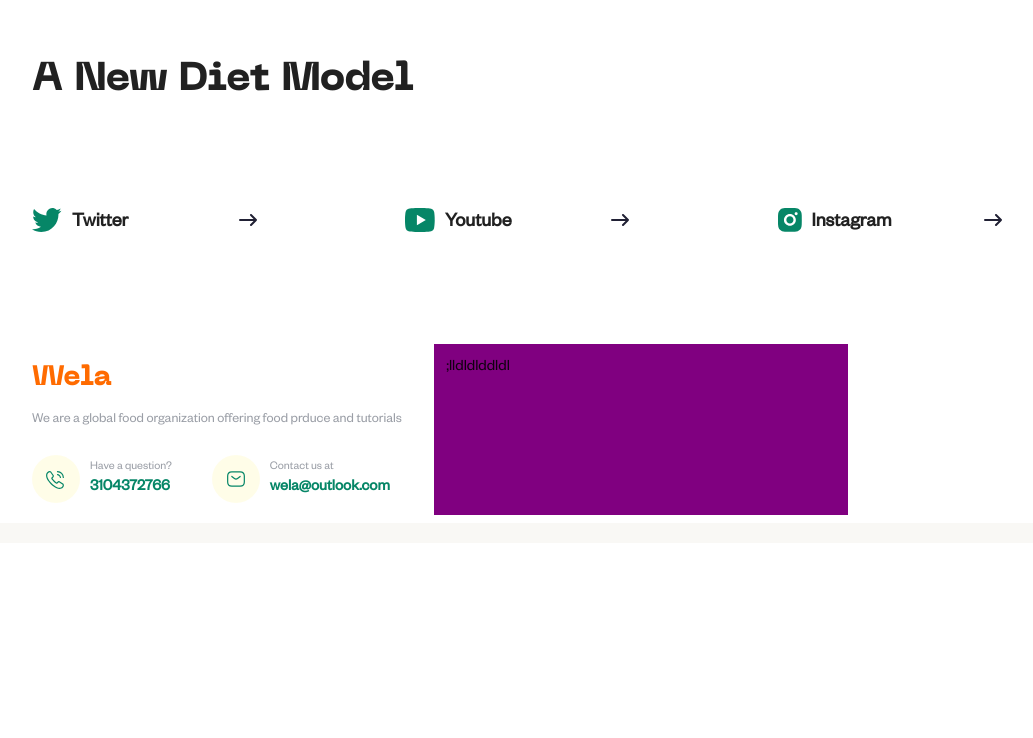
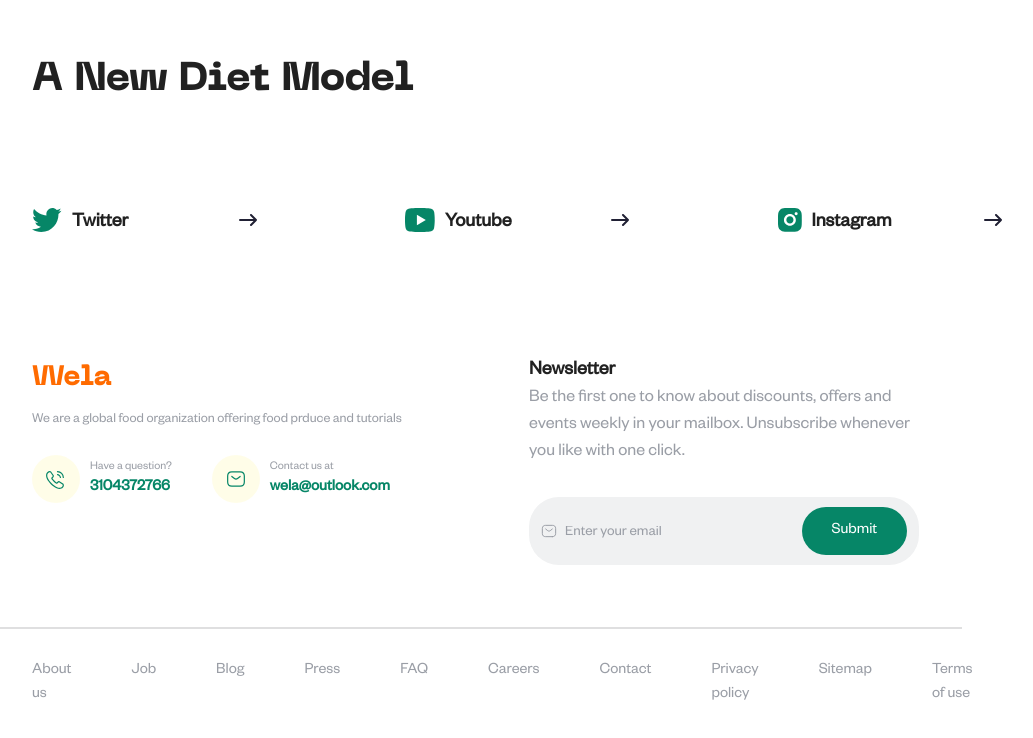
Before and after one commit to kennydageek/wela-foods, a Vue app: page / in a window 1280 px wide. Shown: the part 8134-8872 px from the top of the page, without its empty margins (188-1221 px from the left). Before the commit the page ends 8677 px from the top, so only its background shows below. Built offline with nearby package versions, Linux system fonts and the light colour scheme; what vuejs-countdown-timer would draw is missing.

Commit message:
footer-bottom links added

```diff
--- /dev/null
+++ b/src/components/FooterBottomComp.vue
@@ -0,0 +1,88 @@
+<template>
+  <div class="footer-bottom-wrapper">
+    <hr />
+    <div class="link-wrapper">
+      <div class="links" v-for="(link, i) in links" :key="i">
+        <a :href="link.url">{{ link.text }}</a>
+      </div>
+    </div>
+  </div>
+</template>
+
+<script>
+export default {
+  data() {
+    return {
+      links: [
+        {
+          text: 'About us',
+          url: '#',
+        },
+        {
+          text: 'Job',
+          url: '#',
+        },
+        {
+          text: 'Blog',
+          url: '#',
+        },
+        {
+          text: 'Press',
+          url: '#',
+        },
+        {
+          text: 'FAQ',
+          url: '#',
+        },
+        {
+          text: 'Careers',
+          url: '#',
+        },
+        {
+          text: 'Contact',
+          url: '#',
+        },
+        {
+          text: 'Privacy policy',
+          url: '#',
+        },
+        {
+          text: 'Sitemap',
+          url: '#',
+        },
+        {
+          text: 'Terms of use',
+          url: '#',
+        },
+      ],
+    };
+  },
+};
+</script>
+
+<style scoped>
+.footer-bottom-wrapper {
+  padding: 0 13rem 0 0;
+  background-color: #fff !important;
+  min-height: 30rem;
+}
+hr {
+  background-color: #dfdfe0;
+  border: 0.3px solid #dfdfe0;
+  height: 0.3px;
+}
+
+.link-wrapper {
+  padding: 3rem 0 0 9rem;
+  display: flex;
+  gap: 6rem;
+}
+
+.links {
+}
+
+.links a {
+  color: #9a9ea6;
+  font-size: 1.6rem;
+}
+</style>
--- a/src/components/FooterComp.vue
+++ b/src/components/FooterComp.vue
@@ -3,8 +3,8 @@
     <h1 class="footer__heading">A New Diet Model</h1>
     <social-icon class="social-icon" />
 
-    <v-row>
-      <v-col cols="5" class="first-col">
+    <v-row class="footer-top-row">
+      <v-col cols="6" class="first-col">
         <p class="first-col__heading">Wela</p>
         <p class="first-col__paragraph">
           We are a global food organization offering food prduce and tutorials
@@ -12,7 +12,19 @@
 
         <footer-contact />
       </v-col>
-      <v-col cols="5" class="second-col">;lldldlddldl</v-col>
+      <v-col cols="5" class="second-col">
+        <p class="second-col__heading">Newsletter</p>
+        <p class="second-col__paragraph">
+          Be the first one to know about discounts, offers and events weekly in
+          your mailbox. Unsubscribe whenever you like with one click.
+        </p>
+
+        <div class="input-wrapper">
+          <img src="../assets/images/icons/sms.svg" alt="" />
+          <input type="text" name="" id="" placeholder="Enter your email" />
+          <button class="footer-btn">Submit</button>
+        </div>
+      </v-col>
     </v-row>
   </div>
 </template>
@@ -30,6 +42,7 @@ export default {
 
 <style scoped>
 .footer-wrapper {
+  position: relative;
   padding: 7rem 9rem 2rem;
   background-color: #fff;
 }
@@ -43,6 +56,10 @@ export default {
 
 .social-icon {
   margin-bottom: 10rem;
+}
+
+.footer-top-row {
+  margin-bottom: 3rem;
 }
 
 .first-col {
@@ -63,6 +80,61 @@ export default {
 }
 
 .second-col {
-  background: purple;
+  /* background: purple; */
+}
+
+.second-col__heading {
+  font-size: 2rem;
+  font-weight: 600;
+  margin-bottom: 0;
+}
+
+.second-col__paragraph {
+  font-size: 1.8rem;
+  color: #9a9ea6;
+  margin-bottom: 3rem;
+}
+
+.input-wrapper {
+  display: flex;
+  /* justify-content: space-between; */
+  background-color: #f0f1f2;
+  border-radius: 3rem;
+  min-height: 4.8rem;
+  padding: 1rem 1.2rem;
+  /* padding: 1.2rem 0.6rem 1.2rem 2.4rem; */
+  gap: 0.8rem;
+}
+
+.input-wrapper img {
+  align-self: center;
+  width: 1.6rem;
+  height: 1.6rem;
+}
+
+.input-wrapper input {
+  width: 100%;
+  height: 100%;
+  padding-top: 1.8rem;
+  /* align-self: center; */
+}
+
+.input-wrapper input:focus {
+  border: none;
+  outline: none;
+}
+
+.input-wrapper input::placeholder {
+  color: #9a9ea6;
+  font-size: 1.5rem;
+  /* ma-top: 2rem; */
+}
+
+.footer-btn {
+  padding: 1.2rem 3rem;
+  border-radius: 3rem;
+  color: #fff;
+  /* margin: 1.2rem 0; */
+  background-color: var(--color-primary);
 }
 </style>
--- a/src/views/HomeView.vue
+++ b/src/views/HomeView.vue
@@ -82,6 +82,10 @@
     <section class="section-footer">
       <footer-comp />
     </section>
+
+    <section class="section-footer section-footer-bottom">
+      <footer-bottom-comp />
+    </section>
   </div>
 </template>
 
@@ -97,6 +101,7 @@ import FormComp from '@/components/FormComp';
 import MobileComp from '@/components/MobileComp';
 import MetricsComp from '@/components/MetricsComp';
 import FooterComp from '@/components/FooterComp';
+import FooterBottomComp from '@/components/FooterBottomComp';
 export default {
   name: 'HomeView',
   components: {
@@ -111,6 +116,7 @@ export default {
     MobileComp,
     MetricsComp,
     FooterComp,
+    FooterBottomComp,
   },
 
   data() {
@@ -226,4 +232,9 @@ export default {
   padding: 0 0 0 13rem;
   /* background-color: #fff; */
 }
+
+.section-footer-bottom {
+  margin-top: 0;
+  padding: 0 0 0 13rem;
+}
 </style>
```
Also changed, not shown: src/assets/images/icons/sms.svg (added).
